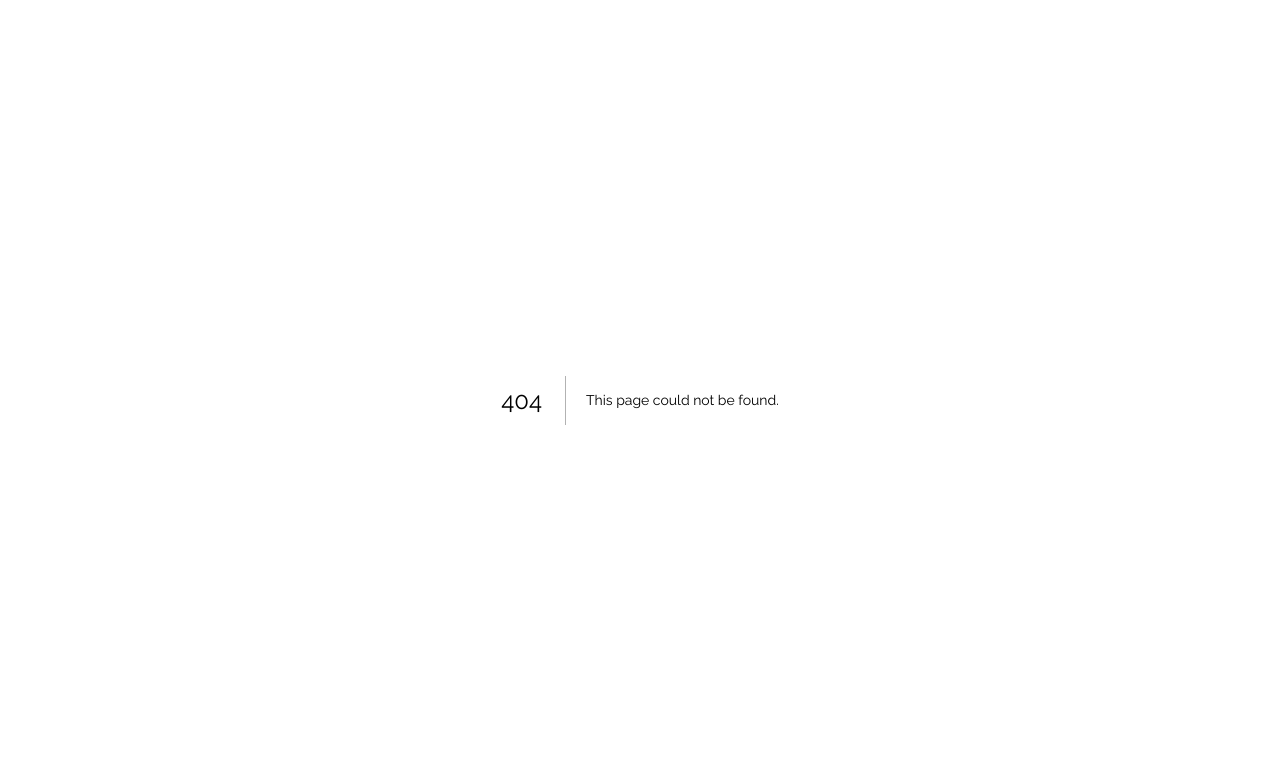
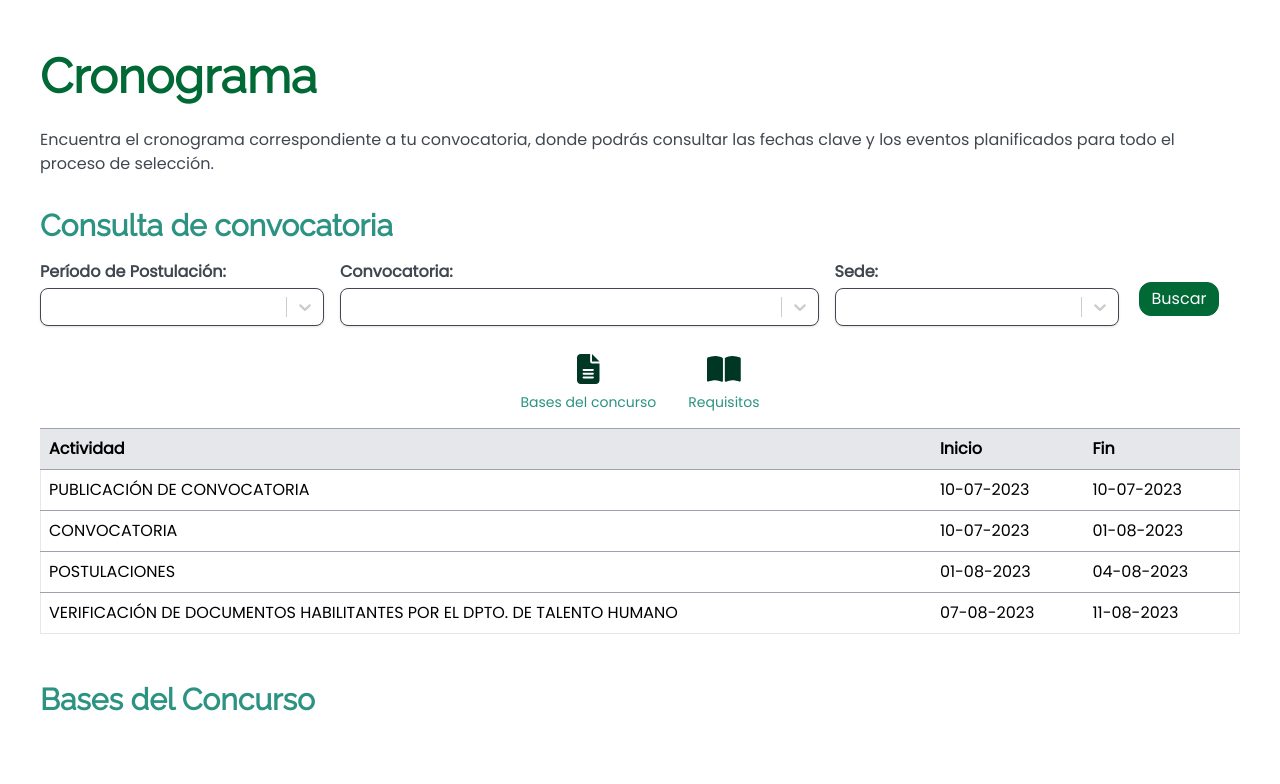
Before and after one commit to DM2V/sistema-postulacion, a Next.js app in the folder frontend/: page /Public/Schedule in a window 1280 px wide. Before the commit this address had no page. Shown: the top 784 px of the page. Built offline with nearby package versions, Linux system fonts and the light colour scheme.

Commit message:
Add Public and Errors Pages

```diff
--- a/frontend/package.json
+++ b/frontend/package.json
@@ -21,7 +21,8 @@
     "react-router-dom": "^6.18.0",
     "react-select": "^5.8.0",
     "react-slick": "^0.29.0",
-    "slick-carousel": "^1.8.1"
+    "slick-carousel": "^1.8.1",
+    "zod": "^3.22.4"
   },
   "devDependencies": {
     "@types/leaflet": "^1.9.8",
--- a/frontend/src/components/Form/ComboBox.tsx
+++ b/frontend/src/components/Form/ComboBox.tsx
@@ -1,8 +1,11 @@
 import React, { useState } from "react";
-import { ValueType } from "react-select/lib/types";
 import Select from "react-select";
-import { ComboBoxProps } from "@/types/components/types.t";
+import { ComboBoxProps, ValueType } from "@/types/components/types.t";
 
+interface Option {
+  label: string;
+  value: string;
+}
 
 const ComboBox: React.FC<ComboBoxProps> = ({
   name,
@@ -13,11 +16,13 @@ const ComboBox: React.FC<ComboBoxProps> = ({
 }) => {
   const [selectedOption, setSelectedOption] = useState<string>(defaultOption);
 
-  const handleSelect = (selectedOption: ValueType<{ label: string; value: string }>) => {
+  const handleSelect = (
+    selectedOption: ValueType<{ label: string; value: string }>,
+  ) => {
     if (selectedOption && "value" in selectedOption) {
       setSelectedOption(selectedOption.value);
       if (onChange) {
-        onChange(selectedOption.value);
+        onChange(name, selectedOption.value);
       }
     }
   };
--- /dev/null
+++ b/frontend/src/pages/Error/Forbidden.tsx
@@ -0,0 +1,35 @@
+import {Link} from "react-router-dom";
+import Image from "next/image";
+import GreenButton from "@/components/Buttons/GreenButton";
+import espe_error from "../../assets/images/espe_error.png";
+import top_error from "../../assets/images/top_error.png";
+
+const Forbidden = () => {
+    return (
+      <div className="flex min-h-screen flex-col items-center justify-center">
+        <div className="absolute left-0 top-0">
+          <Image src={top_error} alt="Imagen superior" />
+        </div>
+        <div className="flex flex-col items-center text-center">
+          <h1 className="mb-4 text-3xl font-extrabold text-primary-color md:text-4xl lg:text-5xl">
+            Error 403 - Prohibido
+          </h1>
+          <Image
+            className="w-40 md:w-48 lg:w-56"
+            src={espe_error}
+            alt="Espe Junto a ti"
+          />
+          <p className="mb-4 text-lg md:text-xl lg:text-2xl">
+            Acceso denegado. No tienes permiso para acceder a esta página o
+            recurso. Si crees que esto es un error, por favor, comunícate con el
+            soporte técnico{" "}
+          </p>
+          {/* <Link to={HOME}>
+            <GreenButton>Volver a la página de inicio</GreenButton>
+          </Link> */}
+        </div>
+      </div>
+    );
+  };
+
+  export default Forbidden;
--- /dev/null
+++ b/frontend/src/pages/Error/InternalServer.tsx
@@ -0,0 +1,34 @@
+import {Link} from "react-router-dom";
+import Image from "next/image";
+import GreenButton from "@/components/Buttons/GreenButton";
+import espe_error from "../../assets/images/espe_error.png";
+import top_error from "../../assets/images/top_error.png";
+
+const InternalServer = () => {
+    return (
+      <div className="flex min-h-screen flex-col items-center justify-center">
+        <div className="absolute left-0 top-0">
+          <Image src={top_error} alt="Imagen superior" />
+        </div>
+        <div className="flex flex-col items-center text-center">
+          <h1 className="mb-4 text-3xl font-extrabold text-primary-color md:text-4xl lg:text-5xl">
+            500 -Error Interno del Servidor
+          </h1>
+          <Image
+            className="w-40 md:w-48 lg:w-56"
+            src={espe_error}
+            alt="Espe Junto a ti"
+          />
+          <p className="mb-4 text-lg md:text-xl lg:text-2xl">
+            Lo sentimos, pero algo salió mal en nuestro servidor. Por favor,
+            inténtalo de nuevo más tarde o contáctanos si el problema persiste.{" "}
+          </p>
+          {/* <Link to={HOME}> */}
+            {/* <GreenButton>Contáctanos</GreenButton> */}
+          {/* </Link> */}
+        </div>
+      </div>
+    );
+  };
+
+  export default InternalServer;
--- /dev/null
+++ b/frontend/src/pages/Error/NotFound.tsx
@@ -0,0 +1,34 @@
+import {Link} from "react-router-dom";
+import Image from "next/image";
+import GreenButton from "@/components/Buttons/GreenButton";
+import espe_error from "../../assets/images/espe_error.png";
+import top_error from "../../assets/images/top_error.png";
+
+const NotFound = () => {
+    return (
+      <div className="flex min-h-screen flex-col items-center justify-center">
+        <div className="absolute left-0 top-0">
+          <Image src={top_error} alt="Imagen superior" />
+        </div>
+        <div className="flex flex-col items-center text-center">
+          <h1 className="mb-4 text-3xl font-extrabold text-primary-color md:text-4xl lg:text-5xl">
+            404 - ERROR
+          </h1>
+          <Image
+            className="w-40 md:w-48 lg:w-56"
+            src={espe_error}
+            alt="Espe Junto a ti"
+          />
+          <p className="mb-4 text-lg md:text-xl lg:text-2xl">
+            ¡Ups! Podrías ser tú o nosotros, aquí no hay ninguna página. Es
+            posible que se haya movido o eliminado.
+          </p>
+          {/* <Link to={HOME}>
+            <GreenButton>Volver a la página de inicio</GreenButton>
+          </Link> */}
+        </div>
+      </div>
+    );
+  };
+
+  export default NotFound;
--- a/frontend/src/pages/Public/Home.tsx
+++ b/frontend/src/pages/Public/Home.tsx
@@ -8,17 +8,40 @@ import {
   EmbeddedCircle,
   Phases,
   Schedule,
-} from "../../assets/icons/index";
+} from "@/assets/icons/index";
 
-import Slide from "../../components/Home/Slide";
-import Hero from "../../components/Home/Hero";
-import Card from "../../components/Home/Card";
-import OfferCard from "../../components/Card/OfferCard";
-import {CardHome, Offer} from "../../types/components/types.t";
+import Slide from "@/components/Home/Slide";
+import Hero from "@/components/Home/Hero";
+import Card from "@/components/Home/Card";
+import OfferCard from "@/components/Card/OfferCard";
+import ComboBox from "@/components/Form/ComboBox";
+import {CardHome, Offer} from "@/types/components/types.t";
+
+interface SearchScheduleProps{
+  schedule_period: string,
+
+}
 
 const HomePage: React.FC = () => {
   const [offers, setOffer] = useState<Offer[]>([]);
   const [cards, setCards] = useState<CardHome[]>([]);
+
+  const [formState, setFormState] = useState<SearchScheduleProps>({
+    schedule_period: "",
+  });
+
+  const handleFormChange = (fieldName: string, value: string) => {
+    setFormState({
+      ...formState,
+      [fieldName]: value,
+    });
+  };
+
+  const handleSubmit = (e: React.FormEvent<HTMLFormElement>) => {
+    e.preventDefault();
+  };
+
+
   const handleClick = () => {
     console.log("El botón verde fue clickeado *conoce el proceso?!*");
   };
@@ -171,12 +194,16 @@ const HomePage: React.FC = () => {
             Consulta las <span className="font-extrabold">ofertas</span>{" "}
             disponibles
           </p>
-          {/* <ComboBox
+          <form action="">
+        <ComboBox
                 name={"academic_period"}
                 title={""}
                 defaultOption={"Seleccione un periodo academico"}
                 options={["202351", "202350", "202251", "202250"]}
-              /> */}
+                onChange={handleFormChange}
+              />
+          </form>
+
         </div>
 
         <Slider {...settings} className="slick-slider">
@@ -200,7 +227,7 @@ const HomePage: React.FC = () => {
               transparencia y la excelencia en nuestro proceso de selección.
             </p>
             {/* <Link to={PHASES}>
-                  <GreenButton onClick={handleClick}>Conoce el proceso</GreenButton>
+                  <GreenButton onClick={handleClick} content:"Conoce el proceso"/>
                 </Link> */}
           </div>
 
--- a/frontend/src/pages/Public/Offer.tsx
+++ b/frontend/src/pages/Public/Offer.tsx
@@ -1,12 +1,28 @@
-import { useEffect, useState } from "react";
-import GreenButton from "../../components/Buttons/GreenButton";
-import OfferCard from "../../components/Card/OfferCard";
-import ComboBox from "../../components/Form/ComboBox";
+import { FC, useEffect, useState } from "react";
+import GreenButton from "@/components/Buttons/GreenButton";
+import OfferCard from "@/components/Card/OfferCard";
+import ComboBox from "@/components/Form/ComboBox";
 
-const Ofer = () => {
-  const [offer, setOffer] = useState("");
+const Offer: FC = () => {
 
-  useEffect(() => {
+  interface SearchOfferProps{
+    offer_announcement: string,
+    offer_campus: string,
+  }
+
+  const [formState, setFormState] = useState<SearchOfferProps>({
+    offer_announcement: "",
+    offer_campus: "",
+  });
+
+
+  const handleFormChange = (fieldName: string, value: string) => {
+    setFormState({
+      ...formState,
+      [fieldName]: value,
+    });
+  };
+
   const offerData = {
     title: "Titular Agregado 1",
     specific_field: "ANALISTA DE INFRAESTRUCTURA FÍSICA 2",
@@ -14,9 +30,6 @@ const Ofer = () => {
     rmu: "1412.00",
     date: "10/10/2023",
   };
-
-    setOffer(offerData);
-  }, []);
 
   return (
     <div className="container mx-auto mb-10 mt-2 px-10">
@@ -26,13 +39,14 @@ const Ofer = () => {
       <h6 className="text-h6 font-bold text-state-hover">
         Consulta de Procesos
       </h6>
-      <div className="mb-5 flex flex-col  items-center  md:flex-row">
+      <form className="mb-5 flex flex-col  items-center  md:flex-row" action="">
         <div className=" w-full pt-4 md:w-5/6 md:pr-4">
           <ComboBox
             name={"offer_announcement"}
             title={"Convocatoria"}
             defaultOption={"Selecione"}
             options={["Departamento de Ciencias de la Computacion"]}
+            onChange={handleFormChange}
           />
         </div>
         <div className="w-full  pt-4 md:w-2/4 md:pr-4">
@@ -41,22 +55,23 @@ const Ofer = () => {
             title={"Sede"}
             defaultOption={"Selecione"}
             options={["Matriz Sangolquí"]}
+            onChange={handleFormChange}
           />
         </div>
         <div className="mt-3 pt-4 md:w-1/6 md:pr-4">
           <GreenButton content="Buscar" />
         </div>
-      </div>
+      </form>
       <div className="grid grid-cols-1 gap-4 md:grid-cols-2 lg:grid-cols-3 xl:grid-cols-4 ">
-        {offer && <OfferCard offer={offer} />}
-        {offer && <OfferCard offer={offer} />}
-        {offer && <OfferCard offer={offer} />}
-        {offer && <OfferCard offer={offer} />}
-        {offer && <OfferCard offer={offer} />}
-        {offer && <OfferCard offer={offer} />}
+        {<OfferCard offer={offerData} />}
+        {<OfferCard offer={offerData} />}
+        {<OfferCard offer={offerData} />}
+        {<OfferCard offer={offerData} />}
+        {<OfferCard offer={offerData} />}
+        {<OfferCard offer={offerData} />}
       </div>
     </div>
   );
 };
 
-export default Ofer;
+export default Offer;
--- /dev/null
+++ b/frontend/src/pages/Public/Schedule.tsx
@@ -0,0 +1,150 @@
+import React, { FC, useState } from "react";
+import { Concourse, Requirements } from "@/assets/icons";
+import GreenButton from "@/components/Buttons/GreenButton";
+import ComboBox from "@/components/Form/ComboBox";
+import Table from "@/components/Form/Table";
+import { SearchScheduleProps } from "@/types/components/types.t";
+
+const Schedule: FC = () => {
+  const columnsSchulde = ["Actividad", "Inicio", "Fin"];
+
+  const rowsSchulde = [
+    ["PUBLICACIÓN DE CONVOCATORIA", "10-07-2023", "10-07-2023"],
+    ["CONVOCATORIA", "10-07-2023", "01-08-2023"],
+    ["POSTULACIONES", "01-08-2023", "04-08-2023"],
+    [
+      "VERIFICACIÓN DE DOCUMENTOS HABILITANTES POR EL DPTO. DE TALENTO HUMANO",
+      "07-08-2023",
+      "11-08-2023",
+    ],
+  ];
+
+  const columnsRequirements = ["No.", "Requisitos Generales", "Documentos"];
+
+  const rowsRequirements = [
+    [
+      "1",
+      "Hoja de Vida",
+      "Formato establecido por la Unidad de Talento Humano(formulario)",
+    ],
+    [
+      "2",
+      "Ser mayor de dieciocho (18) años y estar en el pleno de los derechos previstos por la constitución de la Republica del Ecuador y la Ley para el desempeño de una función pública",
+      "Cédula de ciudadanía o de identidad vigente a color (anverson y reverso)",
+    ],
+  ];
+
+  const [formState, setFormState] = useState<SearchScheduleProps>({
+    schedule_period: "",
+    schedule_announcement: "",
+    schedule_campus: "",
+  });
+
+  const handleFormChange = (fieldName: string, value: string) => {
+    setFormState({
+      ...formState,
+      [fieldName]: value,
+    });
+    {
+      console.log("formState", formState);
+    }
+  };
+
+  const handleSubmit = (e: React.FormEvent<HTMLFormElement>) => {
+    e.preventDefault();
+  };
+
+  return (
+    <>
+      <div className="container mx-auto mb-10 mt-2 px-4 py-8 md:px-10">
+        <div className=" md:text-left">
+          <h1 className="font-bold text-primary-color">Cronograma</h1>
+          <p className="my-4 text-tp-body-color">
+            Encuentra el cronograma correspondiente a tu convocatoria, donde
+            podrás consultar las fechas clave y los eventos planificados para
+            todo el proceso de selección.
+          </p>
+        </div>
+
+        <div className="pt-4">
+          <h4 className="font-semibold text-state-hover">
+            Consulta de convocatoria
+          </h4>
+        </div>
+        <form
+          className="flex flex-col  items-center  md:flex-row"
+          onSubmit={handleSubmit}
+        >
+          <div className=" w-full pt-4 md:w-2/4 md:pr-4">
+            <ComboBox
+              name={"schedule_period"}
+              title={"Período de Postulación:"}
+              defaultOption={""}
+              options={["202351", "202350", "202251", "202250"]}
+              onChange={handleFormChange}
+            />
+          </div>
+
+          <div className="w-full  pt-4 md:w-5/6 md:pr-4">
+            <ComboBox
+              name={"schedule_announcement"}
+              title={"Convocatoria:"}
+              defaultOption={""}
+              options={[
+                "Departamento de Ciencias de la Computación",
+                "Ciencias Exactas",
+              ]}
+              onChange={handleFormChange}
+            />
+          </div>
+          <div className="w-full  pt-4 md:w-2/4 md:pr-4">
+            <ComboBox
+              name={"schedule_campus"}
+              title={"Sede:"}
+              defaultOption={""}
+              options={["Matriz Sangolquí", "Santo Domingo"]}
+              onChange={handleFormChange}
+            />
+          </div>
+          <div className="pt-4 md:w-1/6 md:pr-4">
+            <GreenButton content="Buscar" />
+          </div>
+        </form>
+
+        <div className="flex items-center justify-center py-4">
+          <div className="mx-4 flex flex-col items-center">
+            <i className="text-3xl">
+              <Concourse />
+            </i>
+            <p className="mt-2 text-center text-sm text-state-hover ">
+              Bases del concurso
+            </p>
+          </div>
+          <div className="mx-4 flex flex-col items-center">
+            <i className="text-3xl">
+              <Requirements />
+            </i>
+            <p className="mt-2 text-center text-sm text-state-hover">
+              Requisitos
+            </p>
+          </div>
+        </div>
+
+        <Table columns={columnsSchulde} rows={rowsSchulde} />
+        <div className="pt-12">
+          <h4 className="font-semibold text-state-hover">Bases del Concurso</h4>
+        </div>
+        {/* <PDFViewer pdfUrl={pdfUrl} /> */}
+
+        <div className="pt-12">
+          <h4 className="py-4 font-semibold text-state-hover">
+            Requisitos Generales
+          </h4>
+          <Table columns={columnsRequirements} rows={rowsRequirements} />
+        </div>
+      </div>
+    </>
+  );
+};
+
+export default Schedule;
--- a/frontend/src/pages/index.tsx
+++ b/frontend/src/pages/index.tsx
@@ -2,12 +2,16 @@ import Footer from "@/components/Layout/Footer";
 import Navbar from "@/components/Layout/Navbar";
 import HomePage from '../pages/Public/Home';
 import Campus from './Public/Campus';
+import Schedule from "./Public/Schedule";
+import Offer from "./Public/Offer";
 
 export default function Home() {
   return (
     <div className="">
       <Navbar />
+      <Offer/>
       <HomePage />
+      <Schedule />
       <Campus />
       <Footer />
     </div>
```
Also changed, not shown: frontend/src/types/components/types.t.tsx (+17 -4 lines), 1 other file (tests, documents, lock files or other folders). Lines whose indentation alone changed are shown as unchanged.
